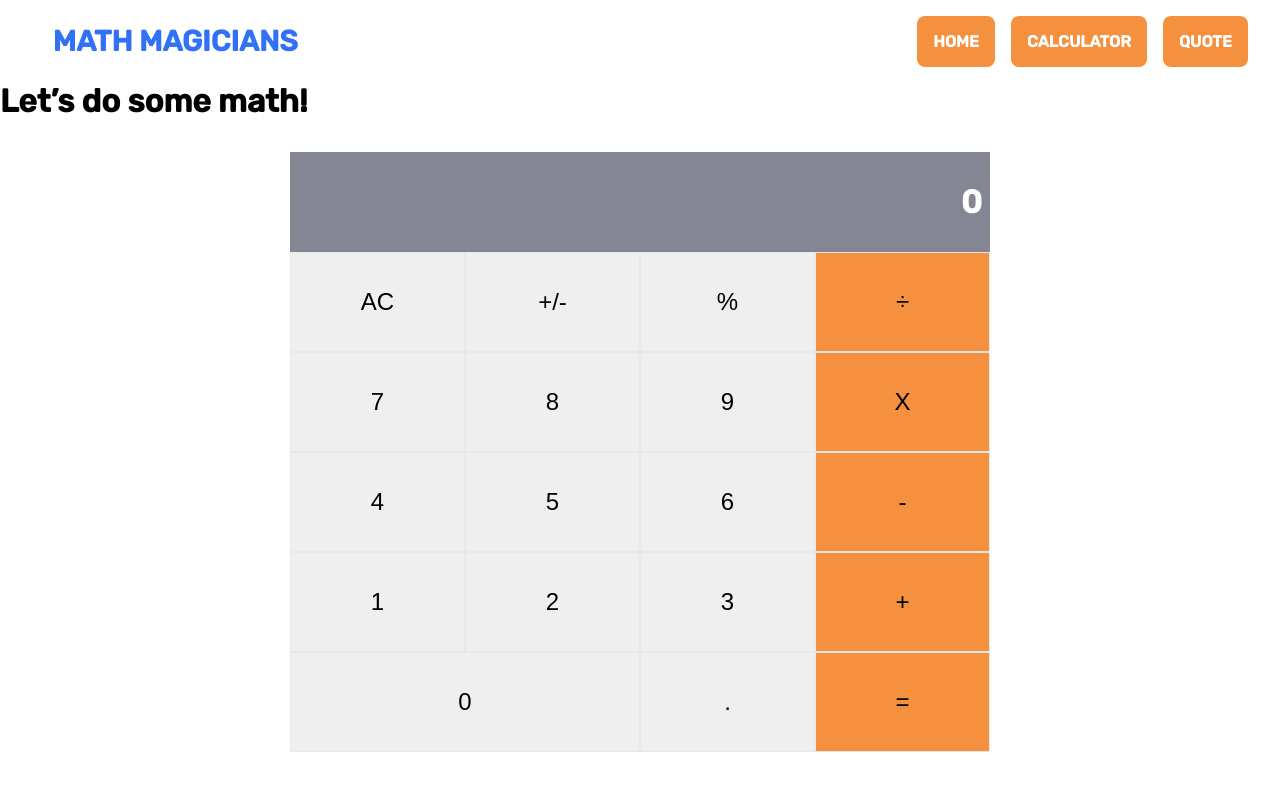
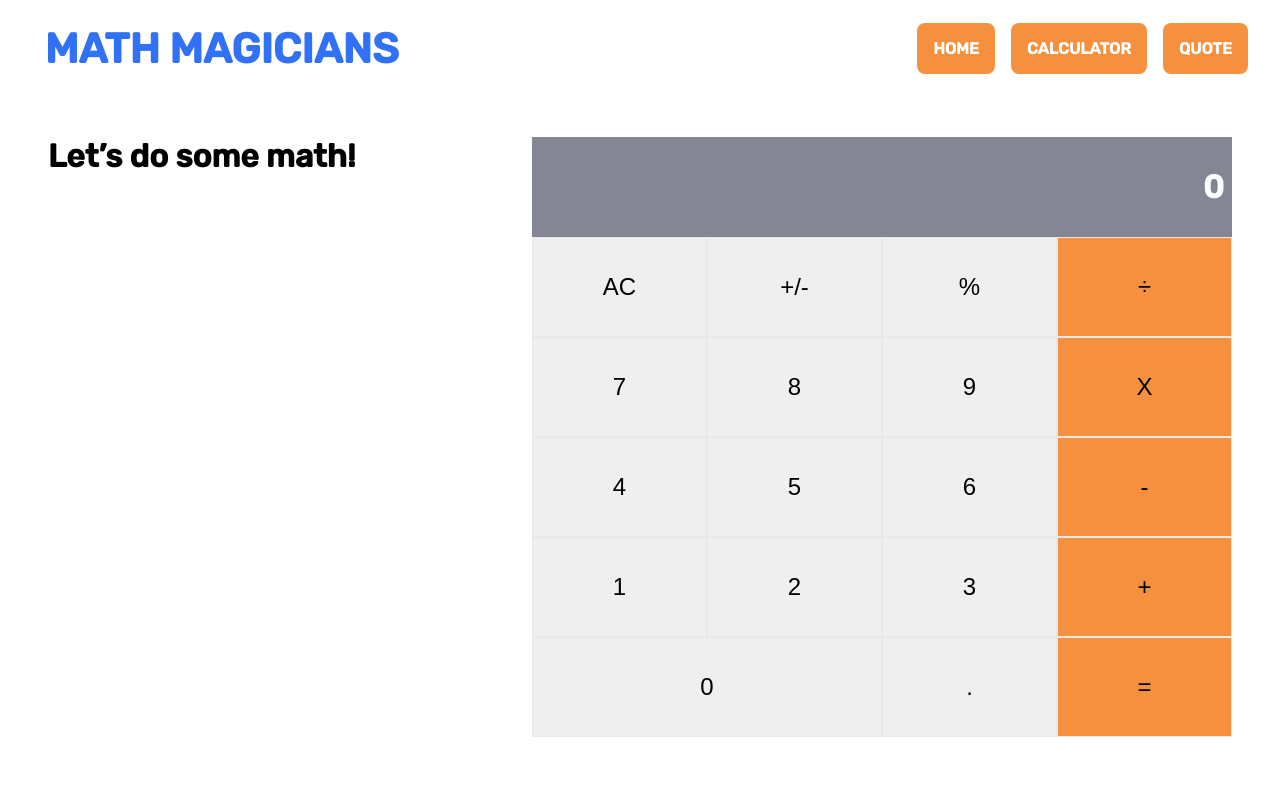
Before and after one commit to kenderb/calculator-react-app, a React (Create React App) app: page /calculator in a window 1280 px wide. Shown: the top 790 px of the page. Built offline with nearby package versions, Linux system fonts and the light colour scheme.

Commit message:
Finish calculator page layout

```diff
--- a/src/components/App.js
+++ b/src/components/App.js
@@ -6,7 +6,7 @@ import Quote from './Quote';
 import ButtonPanel from './ButtonPanel';
 import calculate from '../logic/calculate';
 import Home from './Home';
-import { CalculatorContainer } from './styles';
+import { CalculatorContainer, Calculator } from './styles';
 
 const App = () => {
   const [total, setTotal] = useState('0');
@@ -39,13 +39,13 @@ const App = () => {
             <Quote />
           </Route>
           <Route path="/calculator">
-            <div>
+            <Calculator>
               <h1>Let’s do some math!</h1>
               <CalculatorContainer>
                 <Display results={operation ? next : total} />
                 <ButtonPanel clickHandler={handleClick} />
               </CalculatorContainer>
-            </div>
+            </Calculator>
           </Route>
           <Route path="/">
             <Home />
--- a/src/components/styles.js
+++ b/src/components/styles.js
@@ -1,6 +1,4 @@
 import styled from 'styled-components';
-
-const marginContainer = '2rem';
 
 const DisplayContainer = styled.div`
   padding: 0.5rem;
@@ -12,12 +10,6 @@ const DisplayContainer = styled.div`
   color: white;
   height: 100px;
   font-weight: bold;
-`;
-
-const CalculatorContainer = styled.div`
-  margin: ${marginContainer} auto ${marginContainer};
-  width: 100%;
-  max-width: 700px;
 `;
 
 const PanelContainer = styled.div`
@@ -71,7 +63,8 @@ const NavStyle = styled.nav`
 
 const Logo = styled.div`
   a {
-    font-size: 1.8em;
+    padding: 0.5em;
+    font-size: 2.6em;
     background: transparent;
     color: #3171F5;
   }
@@ -90,8 +83,20 @@ const Section = styled.section`
     margin-top: 1em;
   }
 `;
+const Calculator = styled.div`
+  display: flex;
+  flex-wrap: wrap;
+  margin: 3em;
+
+`;
+
+const CalculatorContainer = styled.div`
+  margin-left: auto;
+  width: 100%;
+  max-width: 700px;
+`;
 
 export {
   DisplayContainer, CalculatorContainer, PanelContainer, StyledButton,
-  NavStyle, Logo, Section,
+  NavStyle, Logo, Section, Calculator,
 };
```
